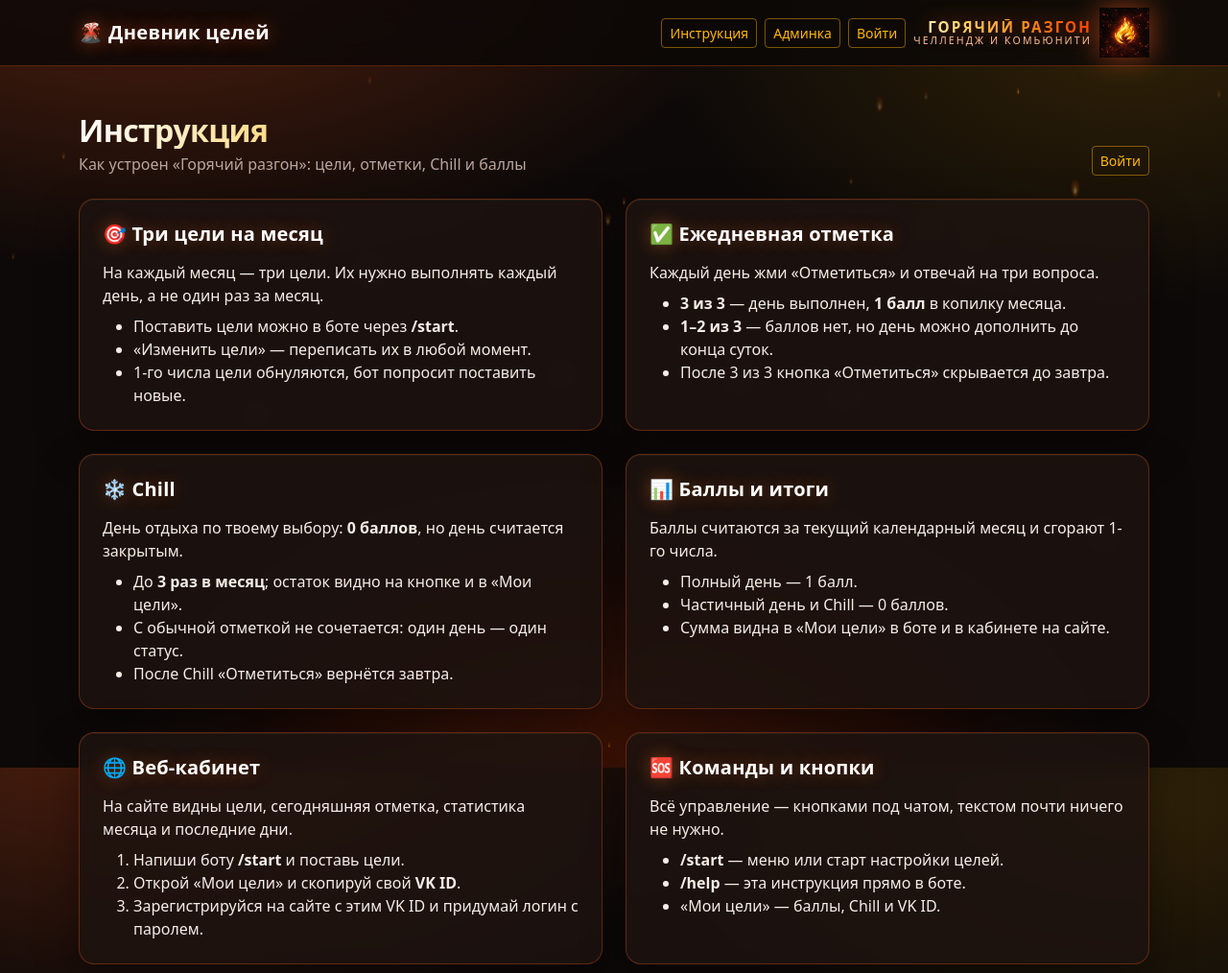
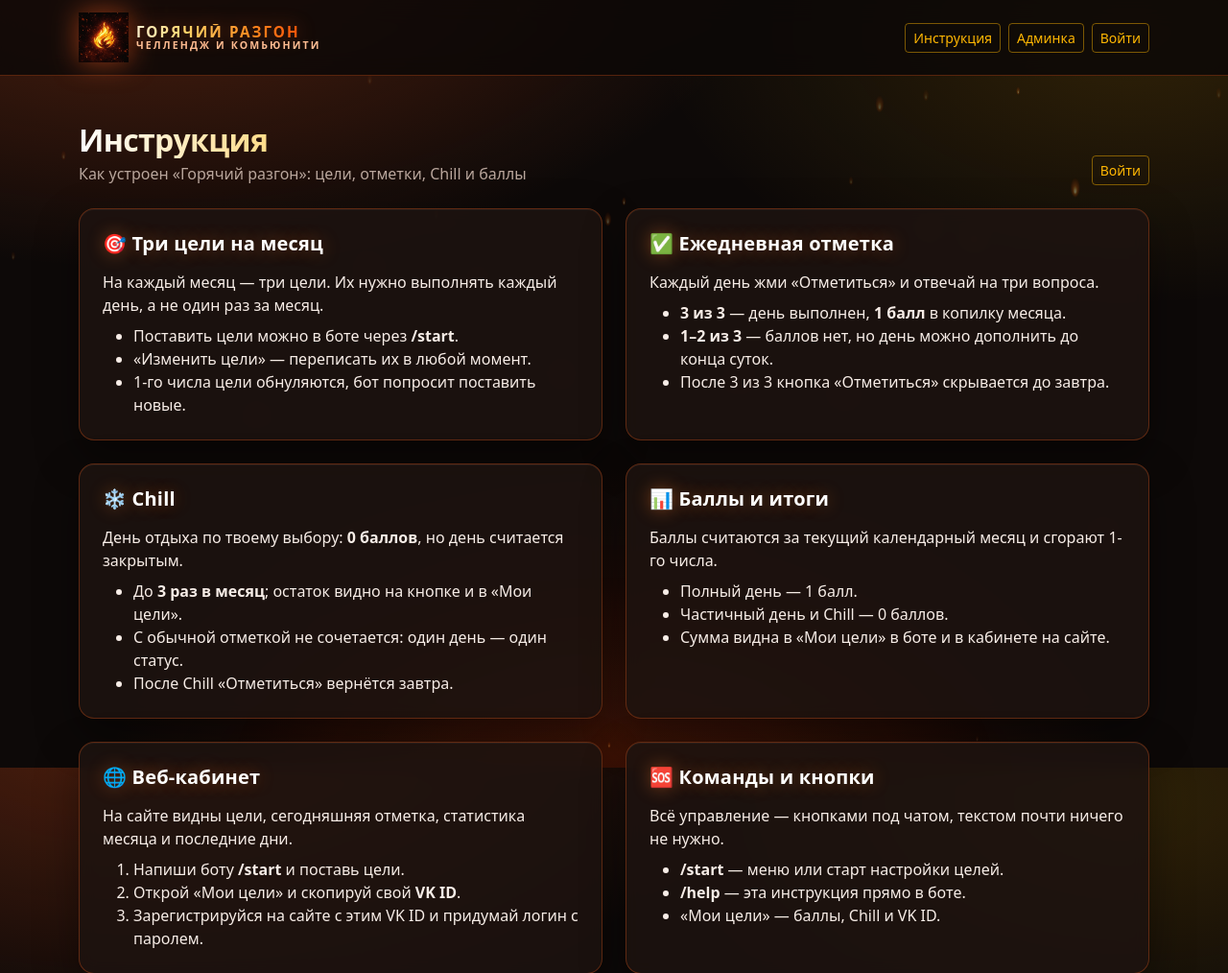
Before and after one commit to Alex-399745146/vk_bot_learn, a Django app: page /help/ in a window 1280 px wide. Shown: the top 1014 px of the page at 96% size. Run offline with Django 5.2, Linux system fonts and the light colour scheme.

Commit message:
Перенести эмблему и девиз в левую часть шапки

```diff
--- a/templates/base.html
+++ b/templates/base.html
@@ -83,6 +83,7 @@
       -webkit-background-clip: text;
       background-clip: text;
       color: transparent;
+      text-shadow: none;
       filter: drop-shadow(0 0 10px rgba(255, 90, 31, .45));
       white-space: nowrap;
     }
@@ -93,6 +94,7 @@
       letter-spacing: .2em;
       text-transform: uppercase;
       color: #ffbf95;
+      text-shadow: none;
       white-space: nowrap;
     }
 
@@ -113,6 +115,12 @@
 
     @media (max-width: 991.98px) {
       .brand-emblem { width: 42px; height: 42px; }
+    }
+
+    @media (max-width: 575.98px) {
+      .brand-motto-title { font-size: .78rem; letter-spacing: .1em; }
+      .brand-motto-sub { font-size: .56rem; letter-spacing: .12em; }
+      .brand-emblem { width: 36px; height: 36px; }
     }
 
     main { position: relative; z-index: 1; }
@@ -369,7 +377,21 @@
 
   <nav class="navbar navbar-expand-lg magma-navbar sticky-top">
     <div class="container">
-      <a class="navbar-brand" href="{% url 'dashboard' %}">🌋 Дневник целей</a>
+      <a
+        class="navbar-brand brand-emblem-link d-flex align-items-center gap-2 m-0"
+        href="{% url 'dashboard' %}"
+        aria-label="Горячий разгон — на главную"
+      >
+        <img
+          class="brand-emblem"
+          src="{% static 'img/emblem.jpg' %}"
+          alt="Эмблема «Горячий разгон»"
+        >
+        <span class="d-flex flex-column text-start">
+          <span class="brand-motto-title">ГОРЯЧИЙ РАЗГОН</span>
+          <span class="brand-motto-sub">Челлендж и комьюнити</span>
+        </span>
+      </a>
 
       <div class="d-flex align-items-center gap-2 ms-auto">
         <a class="btn btn-outline-magma btn-sm" href="{% url 'help' %}">Инструкция</a>
@@ -383,24 +405,6 @@
         {% else %}
           <a class="btn btn-outline-magma btn-sm" href="{% url 'login' %}">Войти</a>
         {% endif %}
-
-        <div class="brand-motto d-flex align-items-center gap-2">
-          <div class="brand-motto-text d-none d-lg-block text-end">
-            <div class="brand-motto-title">ГОРЯЧИЙ РАЗГОН</div>
-            <div class="brand-motto-sub">Челлендж и комьюнити</div>
-          </div>
-          <a
-            class="brand-emblem-link"
-            href="{% url 'dashboard' %}"
-            aria-label="Горячий разгон — на главную"
-          >
-            <img
-              class="brand-emblem"
-              src="{% static 'img/emblem.jpg' %}"
-              alt="Эмблема «Горячий разгон»"
-            >
-          </a>
-        </div>
       </div>
     </div>
   </nav>
```
